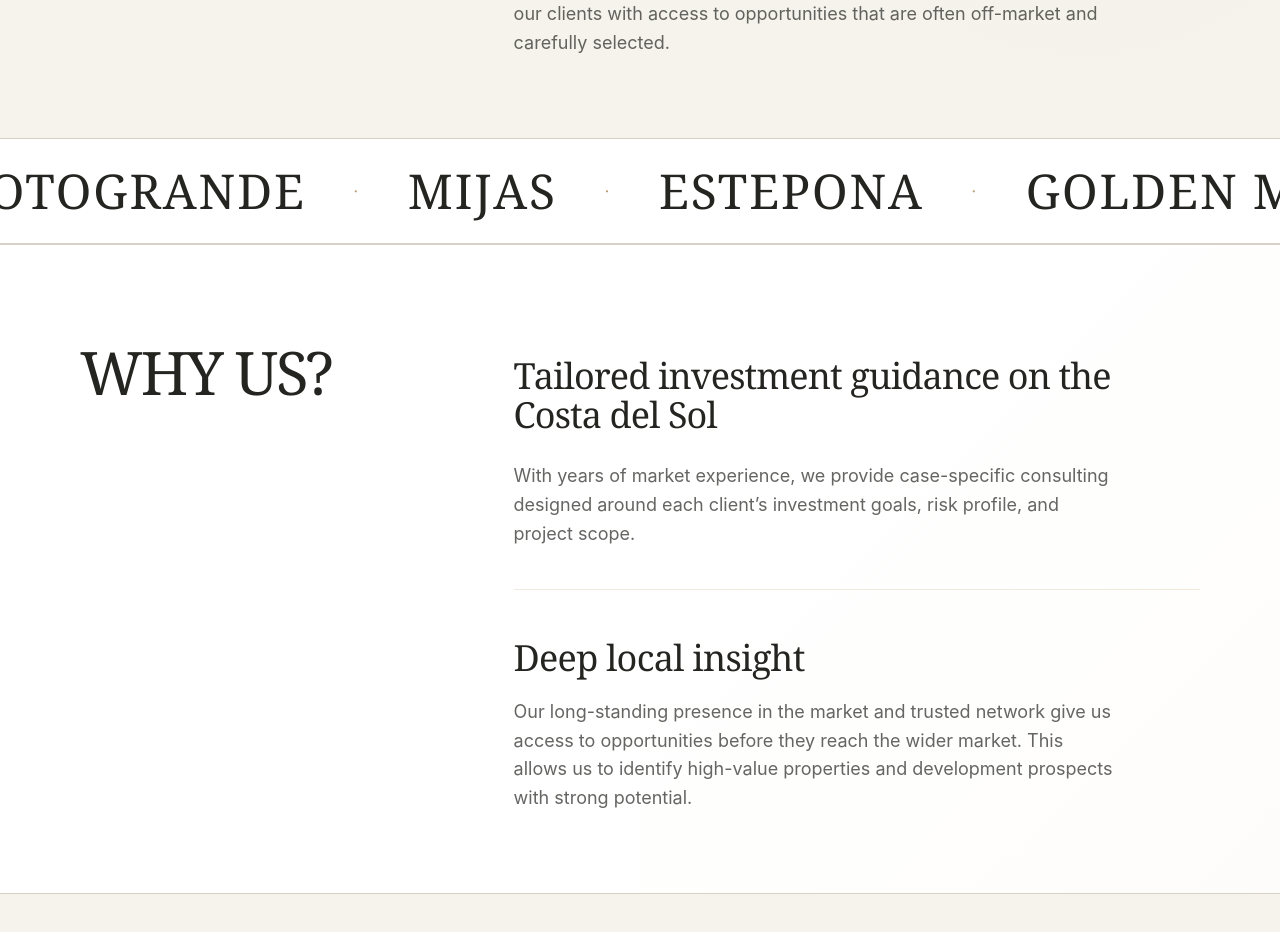
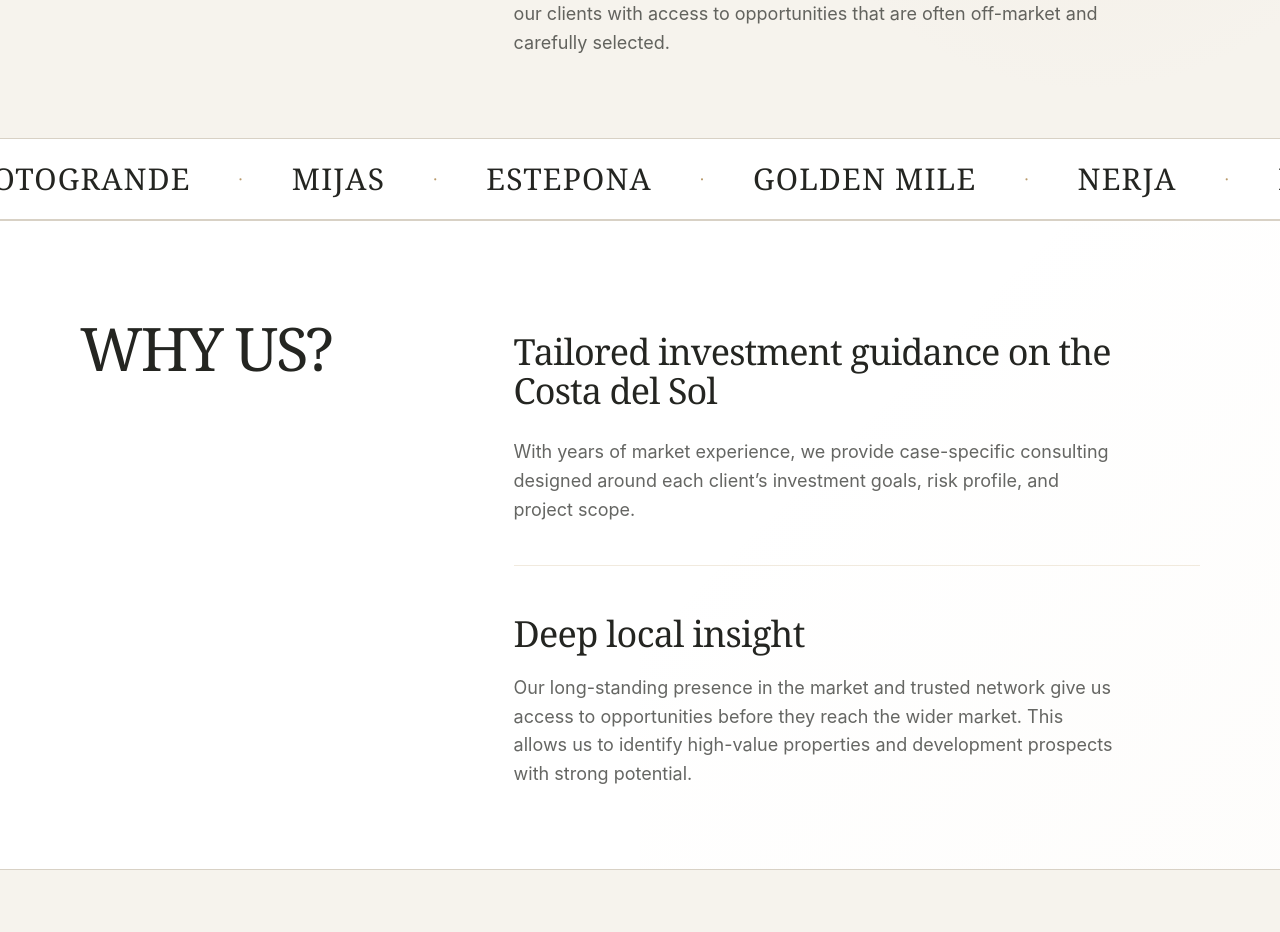
Before and after one commit to zdazix/brickinvest, a React (Vite) app in the folder app-1/: page / in a window 1280 px wide. Shown: the part 1180-2112 px from the top of the page. Built offline with nearby package versions, Linux system fonts and the light colour scheme.

Commit message:
Reduce the font size of the city names in the scrolling marquee.
Amazi-Operation-Id: task:38162f12-e57b-4b5c-86bc-55f025c5f2e2
Amazi-Operation-Payload: 5ce15499230639eda56a66f10b96119bc547f9181dfea290df23e0ba0400b6cf

```diff
--- a/app-1/src/pages/home/components/LocationMarquee.tsx
+++ b/app-1/src/pages/home/components/LocationMarquee.tsx
@@ -34,9 +34,9 @@ const LocationSequence = ({
 export const LocationMarquee = () => (
   <section
     aria-label="Costa del Sol locations"
-    className="overflow-hidden border-y border-border bg-white py-6 sm:py-7"
+    className="overflow-hidden border-y border-border bg-white py-4 sm:py-5"
   >
-    <div className="flex w-max animate-[location-marquee_38s_linear_infinite] font-primary text-3xl tracking-[0.04em] text-foreground uppercase sm:text-4xl lg:text-5xl">
+    <div className="flex w-max animate-[location-marquee_38s_linear_infinite] font-primary text-2xl tracking-[0.04em] text-foreground uppercase sm:text-[26px] lg:text-[30px]">
       <LocationSequence />
       <LocationSequence ariaHidden />
     </div>
```
